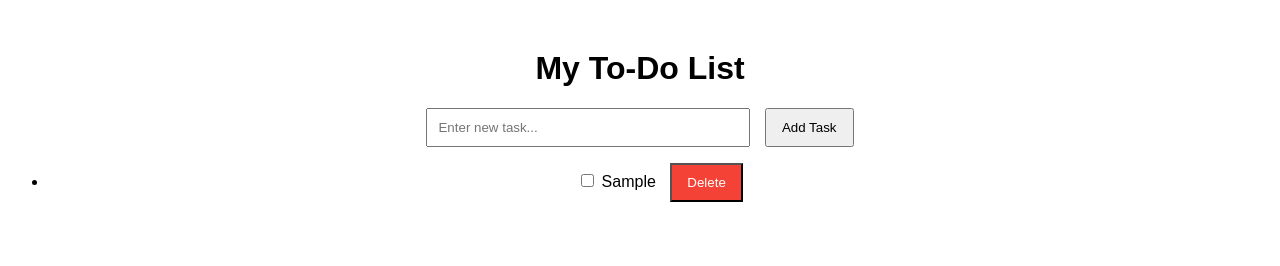
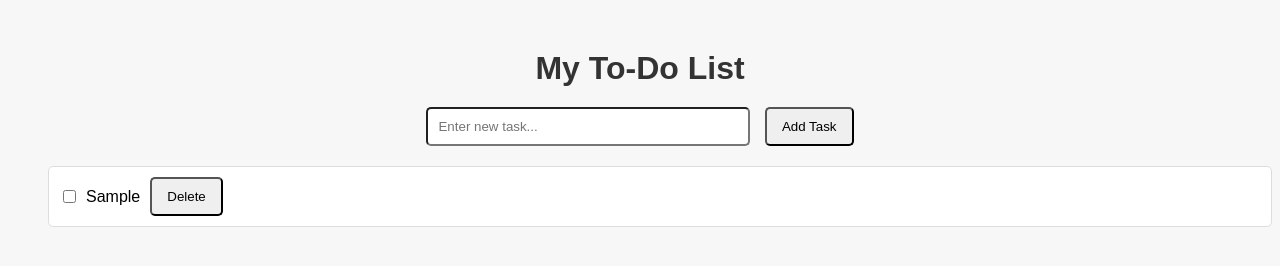
Before and after one commit to miraz77/petProject, a plain HTML site: page To-Do-List/index.html in a window 1280 px wide. Both pictures are taken after typing "Sample" into the empty fields and a click on the button "Add Task". Drawn offline with Linux system fonts and the light colour scheme.

Commit message:
visual changes

```diff
--- a/To-Do-List/style.css
+++ b/To-Do-List/style.css
@@ -2,21 +2,66 @@ body {
     font-family: Arial, sans-serif;
     text-align: center;
     margin-top: 50px;
+    background-color: #f7f7f7; /* Light gray background */
+}
+
+h1 {
+    color: #333; /* Dark gray color for the heading */
+    margin-bottom: 20px; /* Space between heading and the input field */
 }
 
 #new-task {
     padding: 10px;
     width: 300px;
+    border-radius: 5px; /* Rounded corners */
 }
 
 button {
     padding: 10px 15px;
     margin-left: 10px;
     cursor: pointer;
+    border-radius: 5px; /* Rounded corners */
 }
 
-#task-list button {
-    margin-left: 10px;
-    background-color: #f44336; /* Red color */
-    color: white;
+#task-list {
+    margin-top: 20px; /* Space between the input/button and the task list */
 }
+
+#task-list li {
+    background-color: #fff; /* White background for tasks */
+    border: 1px solid #ddd; /* Light border */
+    border-radius: 5px; /* Rounded corners */
+    padding: 10px;
+    margin: 10px 0; /* Spacing between tasks */
+    display: flex; /* Layout child elements in a line */
+    align-items: center; /* Align the checkbox, text, and button vertically */
+}
+
+#task-list input[type="checkbox"] {
+    margin-right: 10px; /* Space between the checkbox and the task text */
+}
+
+button:hover {
+    background-color: #eee; /* Light gray background on hover */
+}
+
+#task-list li:hover {
+    background-color: #f3f3f3; /* Slightly darker than the regular background */
+}
+
+#task-list button:hover {
+    background-color: #d32f2f; /* Slightly darker red on hover */
+}
+#task-list li {
+    opacity: 0;
+    transform: translateY(-20px);
+    transition: all 0.3s; /* Duration of the transition */
+    animation: fadeInUp 0.3s forwards; /* Animation name, duration, and behavior */
+}
+
+@keyframes fadeInUp {
+    to {
+        opacity: 1;
+        transform: translateY(0);
+    }
+}
```
